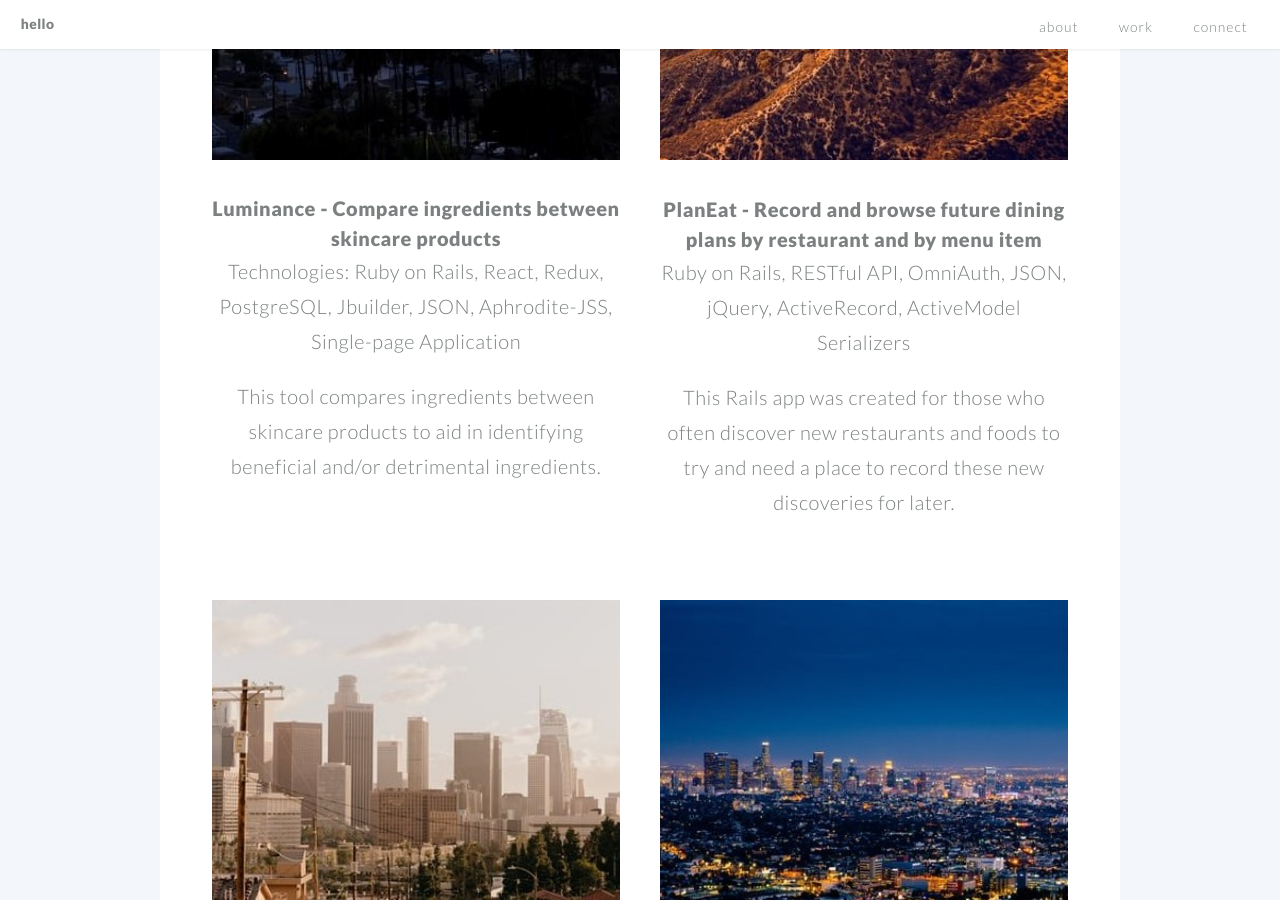
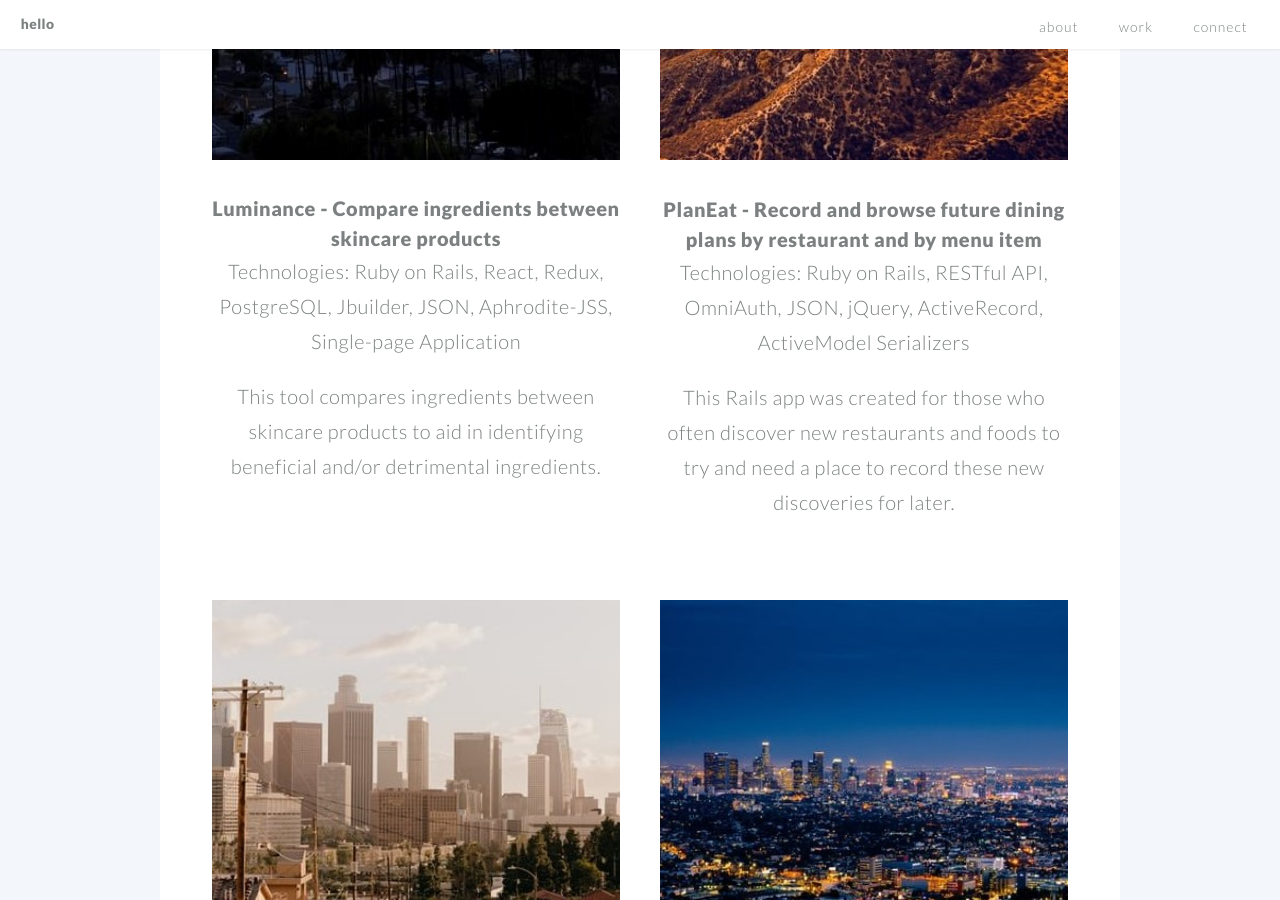
Before and after one commit to krishl/krishl.github.io, a Jekyll site: the page built from index.md, in a window 1280 px wide and 900 px high, scrolled down 8047 px. Built offline with Jekyll 4.4.1, drawn with Linux system fonts in a browser that asks for light colours.

Commit message:
Update web2.html

```diff
--- a/_includes/web2.html
+++ b/_includes/web2.html
@@ -1,3 +1,3 @@
 <h1><a href="https://github.com/krishl/trending-entertainment-cli-app">PlanEat - Record and browse future dining plans by restaurant and by menu item</a></h1>
-<h2>Ruby on Rails, RESTful API, OmniAuth, JSON, jQuery, ActiveRecord, ActiveModel Serializers<h2>
+<h2>Technologies: Ruby on Rails, RESTful API, OmniAuth, JSON, jQuery, ActiveRecord, ActiveModel Serializers<h2>
 <p>This Rails app was created for those who often discover new restaurants and foods to try and need a place to record these new discoveries for later.</p>
```
